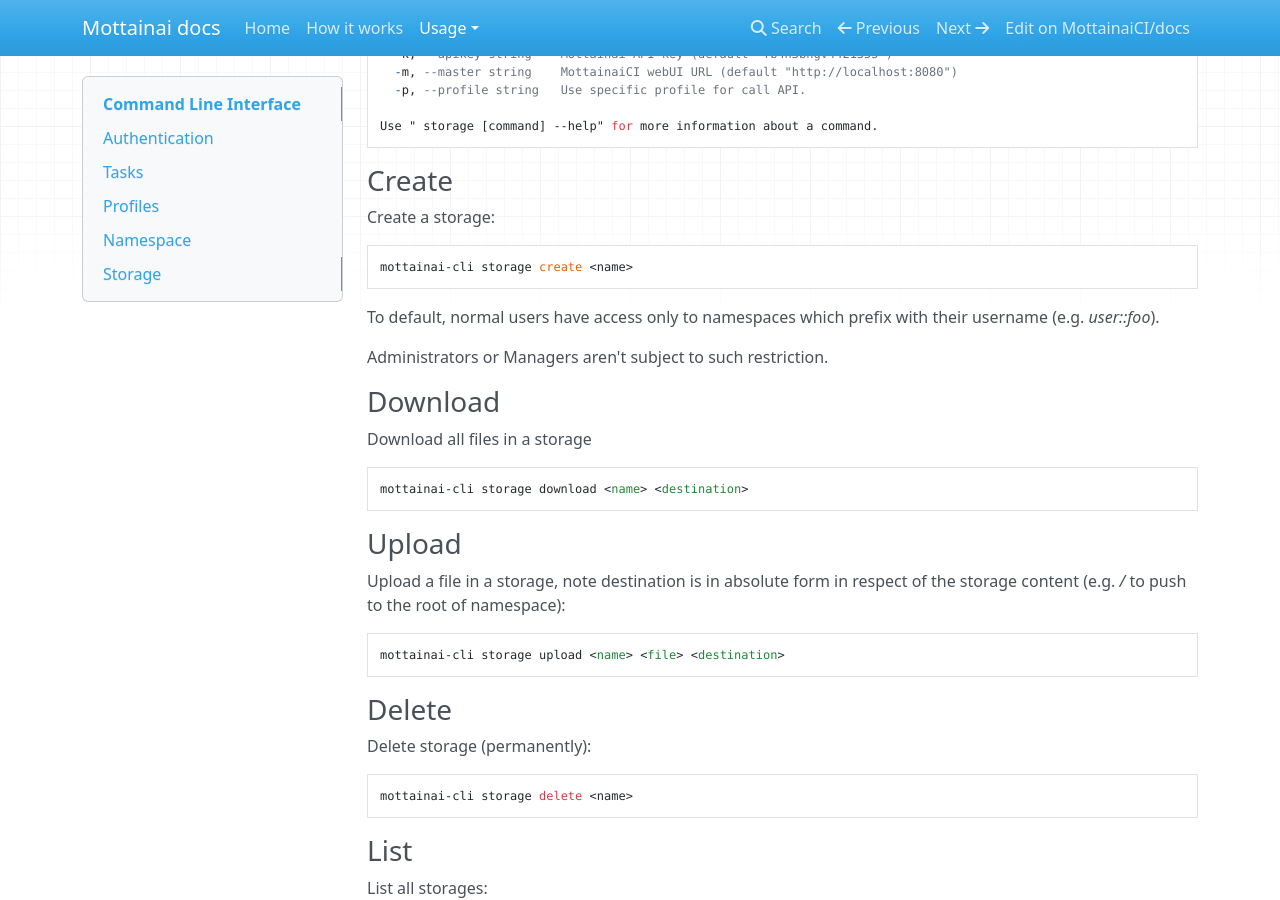
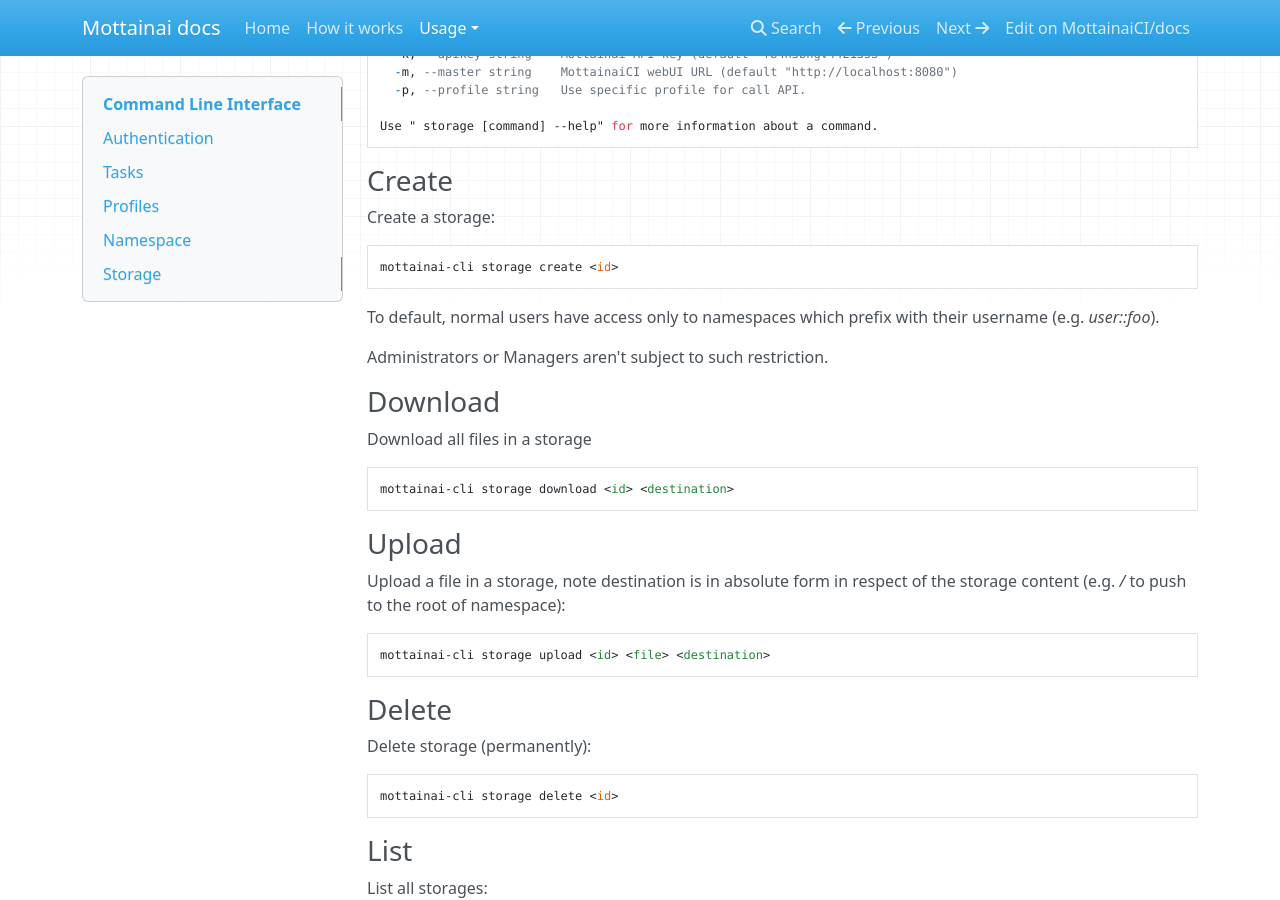
Before and after one commit to MottainaiCI/docs, an MkDocs documentation site: the page built from docs/usage/cli.md, in a window 1280 px wide and 900 px high, scrolled down 5744 px. Built offline with MkDocs 1.6.1, drawn with Linux system fonts in a browser that asks for light colours; nearby versions of some CDN libraries; some of the changed lines change nothing that is shown.

Commit message:
Fix typo

```diff
--- a/docs/usage/cli.md
+++ b/docs/usage/cli.md
@@ -286,7 +286,7 @@ Use " storage [command] --help" for more information about a command.
 
 Create a storage:
 
-    mottainai-cli storage create <name>
+    mottainai-cli storage create <id>
 
 To default, normal users have access only to namespaces which prefix with their username (e.g. *user::foo*).
 
@@ -296,19 +296,19 @@ Administrators or Managers aren't subject to such restriction.
 
 Download all files in a storage
 
-    mottainai-cli storage download <name> <destination>
+    mottainai-cli storage download <id> <destination>
 
 ### Upload
 
 Upload a file in a storage, note destination is in absolute form in respect of the storage content (e.g. */* to push to the root of namespace):
 
-    mottainai-cli storage upload <name> <file> <destination>
+    mottainai-cli storage upload <id> <file> <destination>
 
 ### Delete
 
 Delete storage (permanently):
 
-    mottainai-cli storage delete <name>
+    mottainai-cli storage delete <id>
 
 ### List
 
```
